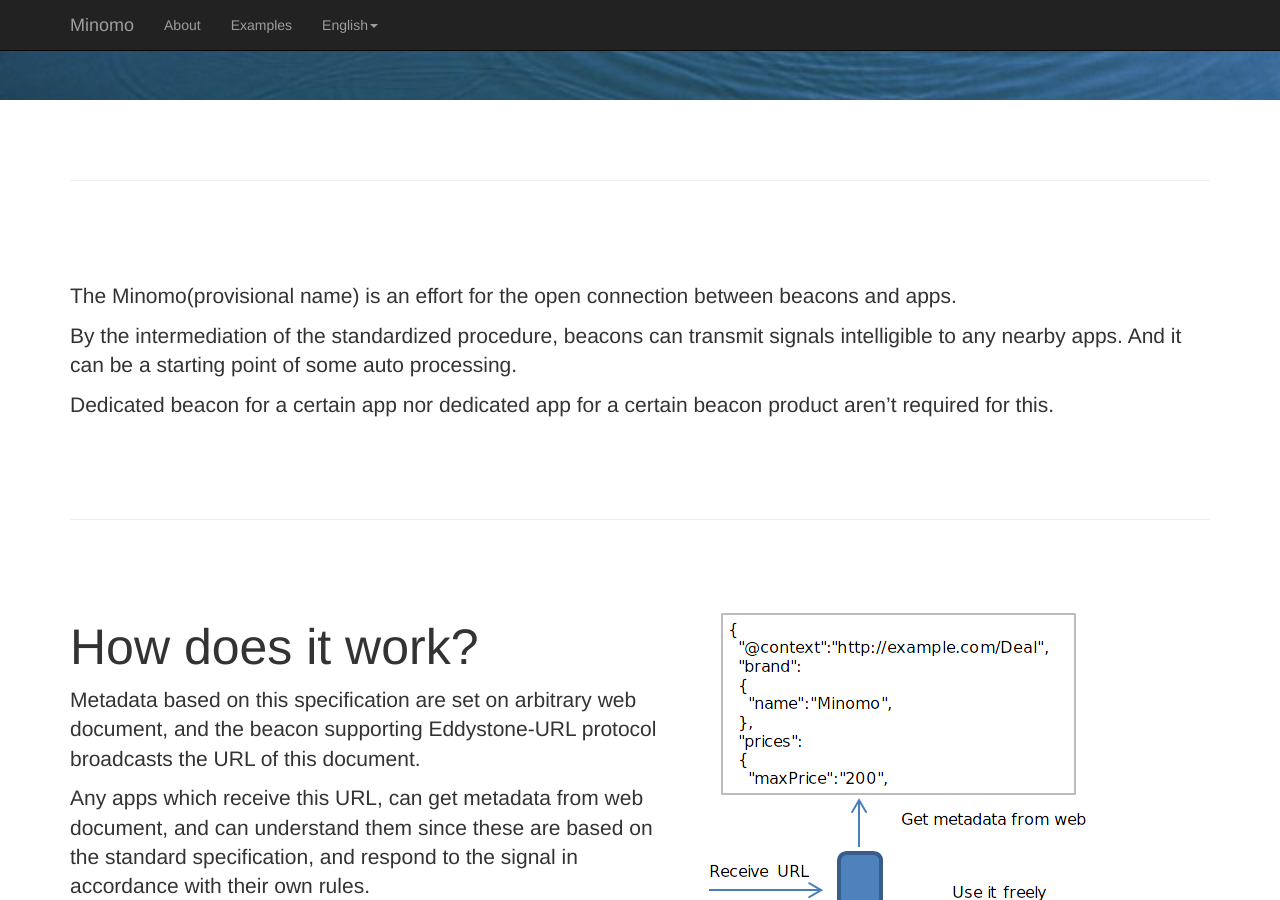
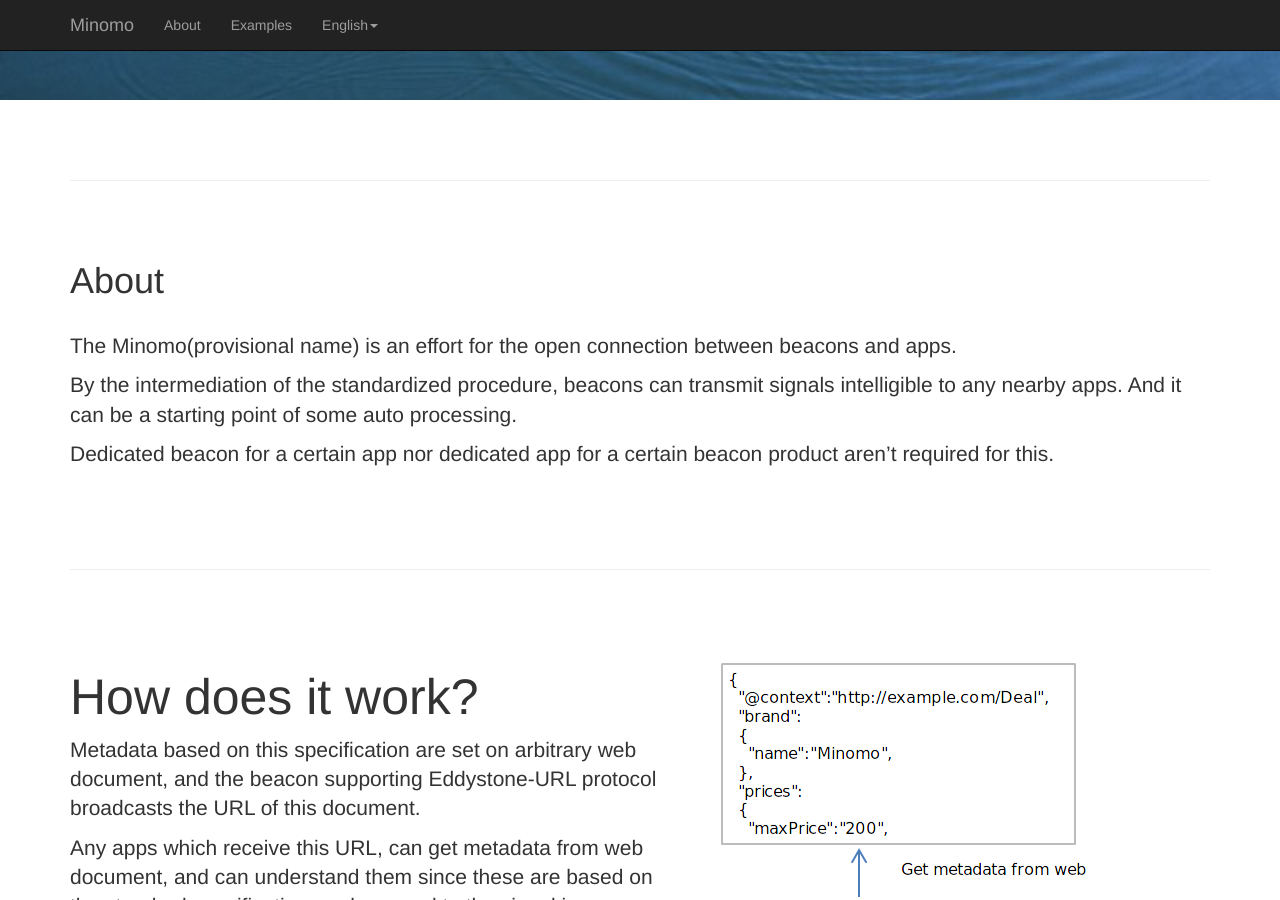
Before and after one commit to minomo/minomo.github.io, a Jekyll site: the page built from index.html, in a window 1280 px wide and 900 px high, scrolled down 552 px. Built offline with Jekyll 4.4.1, drawn with Linux system fonts in a browser that asks for light colours.

Commit message:
add section header

```diff
--- a/_includes/content.html
+++ b/_includes/content.html
@@ -1,7 +1,12 @@
 <div class="container">
   <main>
     {% for feature in {{include.param}} %}
-      <hr{% if feature.section %} id="{{ feature.section }}"{% endif %}>
+    {% if feature.section %}
+      <hr id="{{ feature.section }}">
+      <h1>{{ feature.section }}</h1>
+    {% else %}
+      <hr>
+    {% endif %}
 
       <section>
     {% if feature.image %}
```
